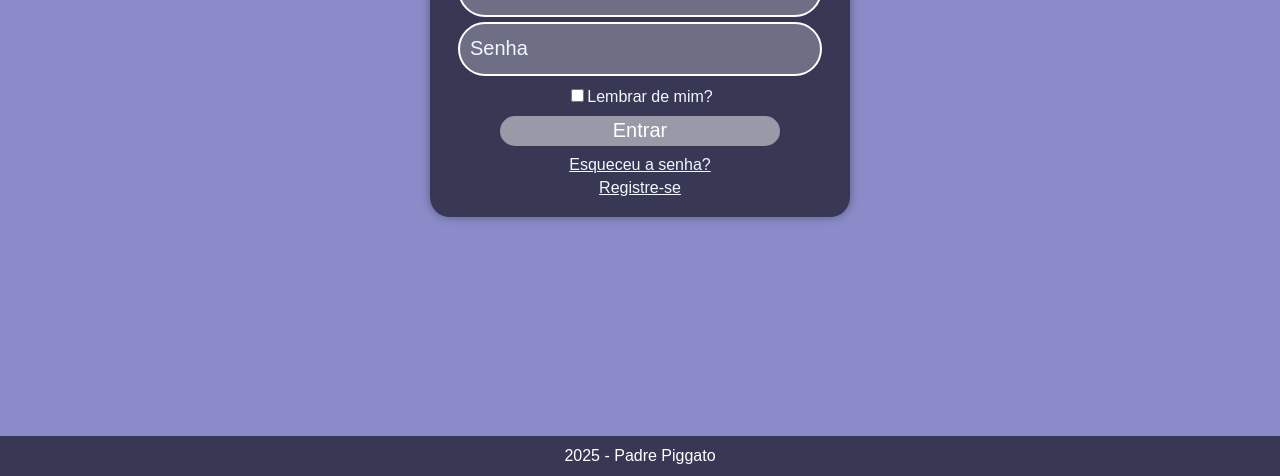
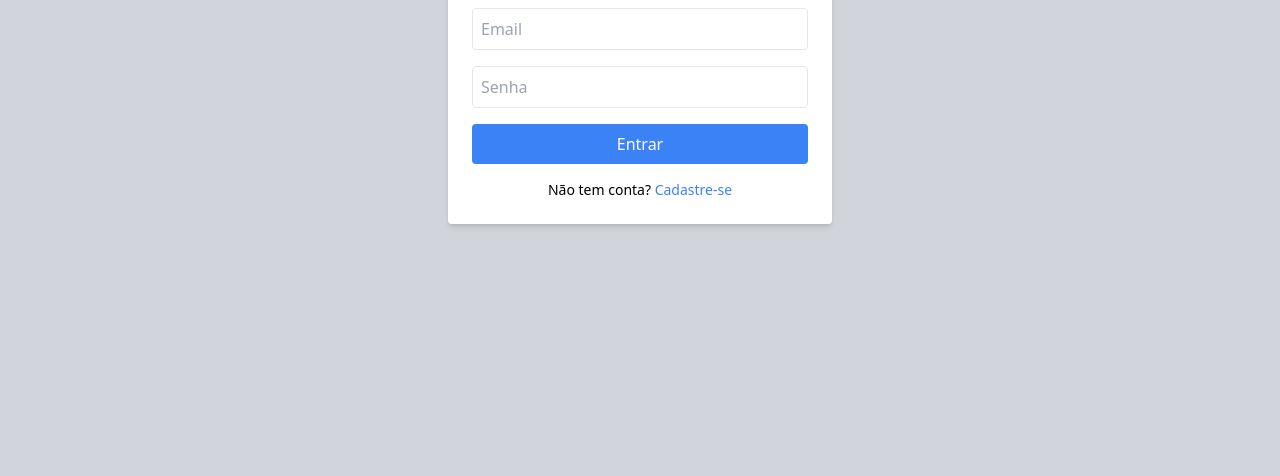
Before and after one commit to augvic/padre-natal-pigatto-adm, a plain HTML site: page public/index.html in a window 1280 px wide. Shown: the part 324-800 px from the top of the page. Drawn offline with nearby package versions, Linux system fonts and the light colour scheme.

Commit message:
Alterado página de login e criado página de cadastro.

```diff
--- a/public/css/login.css
+++ /dev/null
@@ -1,115 +0,0 @@
-body {
-    margin: 0;
-    padding: 0;
-    font-family: 'Montserrat', sans-serif;
-    background-color: rgb(139, 139, 201);
-    background-size: cover;
-    background-position: center;
-    background-repeat: no-repeat;
-}
-
-body::selection {
-    background-color: rgb(108, 179, 179);
-}
-
-.login-window {
-    display: flex;
-    justify-content: center;
-    align-items: center;
-    height: 95vh;
-}
-
-.login-form {
-    display: block;
-    width: 400px;
-    margin: 0 auto;
-    background-color: rgb(56, 56, 85);
-    border-radius: 20px;
-    backdrop-filter: blur(10px);
-    padding: 10px;
-    box-shadow: 0 0 10px rgba(0, 0, 0, 0.342);
-}
-
-.login-form h1 {
-    color: rgb(255, 255, 255);
-    margin-top: 10px;
-    text-align: center;
-    margin-bottom: 10px;
-    cursor: default;
-}
-
-.input-box input {
-    display: block;
-    width: 85%;
-    height: 30px;
-    margin: 5px auto;
-    padding: 10px;
-    outline: none;
-    font-size: 20px;
-    color: aliceblue;
-    background: rgb(110, 110, 133);
-    border: 2px solid rgb(255, 255, 255);
-    border-radius: 40px;
-}
-
-.input-box input::placeholder {
-    color: aliceblue;
-}
-
-.remember-checkbox {
-    display: flex;
-    color: aliceblue;
-    justify-content: center;
-    margin-top: 10px;
-}
-
-.button {
-    width: 70%;
-    height: 30px;
-    font-size: 20px;
-    display: block;
-    border: none;
-    background-color: rgb(110, 110, 133);
-    border-radius: 20px;
-    margin: 10px auto;
-    color: rgb(255, 255, 255);
-    background-color: rgba(255, 255, 255, 0.486);
-}
-
-.button:hover {
-    background-color:rgb(108, 179, 179);
-}
-
-.forgot-link a {
-    display: flex;
-    margin-top: 10px;
-    justify-content: center;
-    color: aliceblue;
-}
-
-.forgot-link a:hover {
-    color: rgb(108, 179, 179);
-}
-
-.register-link a {
-    display: flex;
-    margin: 5px;
-    justify-content: center;
-    color: aliceblue;
-    margin-bottom: 10px;
-}
-
-.register-link a:hover {
-    color: rgb(108, 179, 179);
-}
-
-footer {
-    text-align: center;
-    height: 5vh;
-    background-color: rgb(56, 56, 85);
-    color: white;
-    display: flex;
-    justify-content: center;
-    align-items: center;
-    cursor: default;
-}
--- a/public/index.html
+++ b/public/index.html
@@ -1,44 +1,37 @@
+<!-- ================================================== -->
+
+<!-- Head. -->
 <!DOCTYPE html>
-
-<html lang="en">
-
+<html lang="pt-BR">
 <head>
     <meta charset="UTF-8">
     <meta name="viewport" content="width=device-width, initial-scale=1.0">
+    <script src="https://cdn.tailwindcss.com"></script>
     <title>Login</title>
-    <link rel="icon" type="image/x-icon" href="favicon.ico">
-    <link rel="stylesheet" href="css/login.css">
 </head>
 
+<!-- ================================================== -->
+
+<!-- Body. -->
 <body>
-    <div class="login-window">
-        <form class="login-form">
-            <h1>Login</h1>
-            <div class="input-box">
-                <input id="email" type="text" placeholder="Usuário" required>
-            </div>
-            <div class="input-box">
-                <input id="password" type="password" placeholder="Senha" required>
-            </div>
-            <div class="remember-checkbox">
-                <label><input type="checkbox">Lembrar de mim?</label>
-            </div>
-            <button id="login-btn" type="submit" class="button">Entrar</button>
-            <div class="forgot-link">
-                <a href="#">Esqueceu a senha?</a>
-            </div>
-            <div class="register-link">
-                <a href="#">Registre-se</a>
-            </div>
-        </form>
+    <div class="flex items-center justify-center h-screen bg-gray-300">
+        <div style="text-align: center;" class="bg-white p-6 rounded shadow-md w-96">
+            <h2 class="text-2xl font-bold mb-6 text-center">Login</h2>
+            <input id="email" type="email" placeholder="Email" class="w-full p-2 border rounded mb-4">
+            <input id="password" type="password" placeholder="Senha" class="w-full p-2 border rounded mb-4">
+            <button id="login-btn" class="w-full bg-blue-500 text-white p-2 rounded hover:bg-blue-600">Entrar</button>
+            <p id="login-error" style="color: red; margin-top: 5%; display: none;">Login inválido!</p>
+            <p class="text-center mt-4 text-sm">
+            Não tem conta? <a href="pages/cadastro.html" class="text-blue-500">Cadastre-se</a>
+            </p>
+        </div>
     </div>
 </body>
 
+<!-- ================================================== -->
 
+<!-- Script. -->
 <script type="module" src="scripts/login.js"></script>
+</html>
 
-<footer>
-    <p>2025 - Padre Piggato</p>
-</footer>
-
-</html>
+<!-- ================================================== -->
--- a/public/scripts/login.js
+++ b/public/scripts/login.js
@@ -1,25 +1,39 @@
-import { auth } from '../firebase/firebase-config.js';
+// ================================================== //
+
+// ~~ Importa o Firebase config.
+import { auth } from '../firebase/firebase.js';
+
+// ~~ Importa o módulo de autenticação do Firebase.
 import { signInWithEmailAndPassword } from 'https://www.gstatic.com/firebasejs/10.8.1/firebase-auth.js';
 
+// ~~ Coleta elementos de login.
 const emailInput = document.getElementById('email');
 const passwordInput = document.getElementById('password');
 const loginButton = document.getElementById('login-btn');
+const errorMessage = document.getElementById('login-error')
 
-// Adiciona o evento ao botão de submit do formulário
+// ~~ Adiciona o event listener ao botão de submit do formulário.
 loginButton.addEventListener('click', async (event) => {
-  event.preventDefault(); // Evita o recarregamento da página
 
+  // ~~ Evita recarregamento da página.
+  event.preventDefault();
+
+  // ~~ Coleta valores dos inputs.
   const email = emailInput.value;
   const password = passwordInput.value;
 
+  // ~~ Usa o Firebase Auth para fazer login.
   try {
     const userCredential = await signInWithEmailAndPassword(auth, email, password);
     const user = userCredential.user;
-    console.log('Login realizado com sucesso:', user);
+    console.log('Sucesso ao logar: ', user)
+    window.location.href = 'pages/dashboard.html';
 
-    window.location.href = 'pages/dashboard.html';
+  // ~~ Se login for inválido.
   } catch (error) {
-    console.error('Erro ao fazer login:', error.message);
-    //alert('Email ou senha inválidos.');
+      console.error('Erro ao fazer login:', error.message);
+      errorMessage.style.display = 'block';
   }
 });
+
+// ================================================== //
```
Also changed, not shown: public/404.html (deleted, +0 -33 lines), public/firebase/firebase.js (renamed from public/firebase/firebase-config.js, +8 -1 lines), public/pages/cadastro.html (added, +58 -0 lines), public/pages/ex.html (deleted, +0 -7 lines), public/scripts/cadastro.js (added, +28 -0 lines), public/scripts/ex_get.js (deleted, +0 -26 lines), public/scripts/ex_set.js (deleted, +0 -49 lines).
